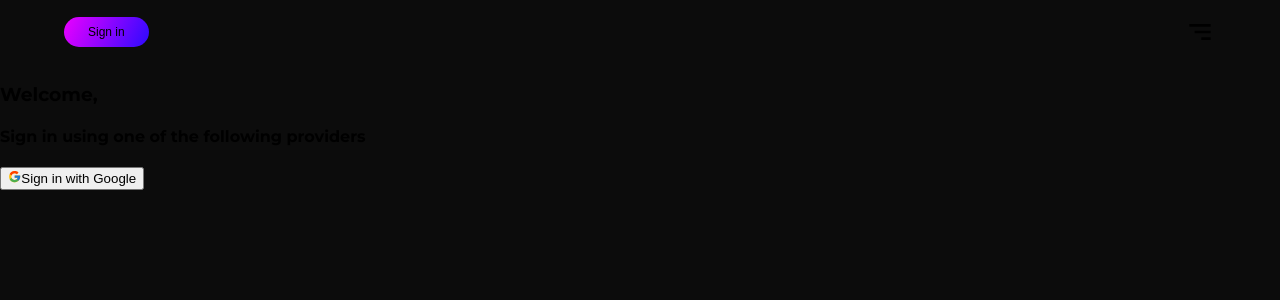
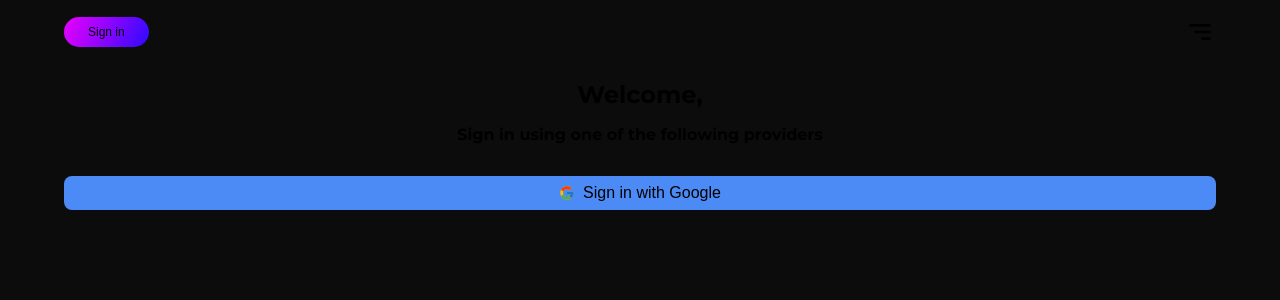
Before and after one commit to Airhacker/PROJECT-DYSON, a Next.js app: page /auth/login in a window 1280 px wide. Shown: the top 300 px of the page. Built offline with nearby package versions, Linux system fonts and the light colour scheme; no server answers.

Commit message:
dashboard component

```diff
--- a/pages/auth/dashboard.jsx
+++ b/pages/auth/dashboard.jsx
@@ -3,6 +3,7 @@ import { auth } from "../../utils/firebase";
 import { useAuthState } from "react-firebase-hooks/auth";
 import { useRouter } from "next/router";
 import { useEffect } from "react";
+import UserList from "../../components/UserList";
 
 const Dashboard = () => {
   const route = useRouter();
@@ -20,8 +21,8 @@ const Dashboard = () => {
 
   return (
     <div className={styles.container}>
-      <h1>Your Dashboard</h1>
       <button onClick={() => auth.signOut()}>Sign Out</button>
+      <UserList />
     </div>
   );
 };
--- a/pages/auth/login.jsx
+++ b/pages/auth/login.jsx
@@ -1,6 +1,7 @@
 import { FcGoogle } from "react-icons/fc";
 import { signInWithRedirect, GoogleAuthProvider } from "firebase/auth";
 import { auth, db } from "../../utils/firebase";
+import styles from "../../styles/Login.module.css";
 import { useRouter } from "next/router";
 import { useAuthState } from "react-firebase-hooks/auth";
 import { useEffect } from "react";
@@ -15,21 +16,24 @@ const Login = () => {
   const GoogleLogin = async () => {
     try {
       await signInWithRedirect(auth, googleProvider);
-      if (user) {
-        route.push("/");
-      }
+      route.push("/");
     } catch (error) {
       console.log(error);
     }
   };
 
   const updateUser = async () => {
-    await setDoc(doc(db, "users", user.uid), {
-      displayName: user.displayName,
-      displayPicture: user.photoURL,
-      userId: user.uid,
-      loginTime: serverTimestamp(),
-    });
+    await setDoc(
+      doc(db, "users", user.uid),
+      {
+        displayName: user.displayName,
+        displayPicture: user.photoURL,
+        userId: user.uid,
+        userEmail: user.email,
+        loginTime: serverTimestamp(),
+      },
+      { merge: true }
+    );
   };
 
   useEffect(() => {
@@ -45,7 +49,7 @@ const Login = () => {
   }, [user]);
 
   return (
-    <div>
+    <div className={styles.container}>
       <h3>Welcome,</h3>
       <h4>Sign in using one of the following providers</h4>
       <button onClick={GoogleLogin}>
--- a/styles/Dashboard.module.css
+++ b/styles/Dashboard.module.css
@@ -10,7 +10,7 @@
 }
 
 .container h1 {
-  font-size: 2rem;
+  font-size: 1.5rem;
   font-weight: 700;
   margin: 0;
 }
--- /dev/null
+++ b/styles/Login.module.css
@@ -0,0 +1,35 @@
+.container {
+  width: 90%;
+  margin: 0 auto;
+  display: flex;
+  flex-direction: column;
+  align-items: center;
+  justify-content: center;
+}
+
+.container h3 {
+  font-size: 1.5rem;
+  margin: 1rem 0rem;
+}
+
+.container h4 {
+  font-size: 1rem;
+  margin: 0rem;
+  padding-bottom: 1rem;
+  text-align: center;
+}
+
+.container button {
+  width: 100%;
+  display: flex;
+  align-items: center;
+  justify-content: center;
+  gap: 0.5rem;
+  margin: 1rem 0rem;
+  padding: 0.5rem;
+  font-size: 1rem;
+  border: none;
+  border-radius: 0.5rem;
+  cursor: pointer;
+  background-color: #4c8bf5;
+}
--- /dev/null
+++ b/styles/UserList.module.css
@@ -0,0 +1,64 @@
+.container {
+  display: flex;
+  flex-direction: column;
+  width: 90%;
+  margin: 0 auto;
+  align-items: center;
+  justify-content: center;
+}
+
+.container h1 {
+  font-size: 1.5rem;
+  font-weight: 700;
+  margin: 0;
+}
+
+.container hr {
+  width: 100%;
+  border: 1px solid #e5e5e5;
+  background-color: white;
+  border-radius: 15px;
+  margin: 1rem 0rem;
+}
+
+.userContainer {
+  display: flex;
+  flex-direction: column;
+  align-items: center;
+  justify-content: center;
+  width: 100%;
+  gap: 1rem;
+}
+
+.userCards {
+  display: flex;
+  flex-direction: row;
+  align-items: center;
+  justify-content: flex-start;
+  width: 100%;
+  gap: 1rem;
+}
+
+.userCards img {
+  width: 50px;
+  height: 50px;
+  border-radius: 50%;
+}
+
+.userCards div {
+  display: flex;
+  flex-direction: column;
+  width: 100%;
+  height: 100%;
+  gap: 0.5rem;
+}
+
+.userCards h3 {
+  margin: 0rem;
+  font-size: 1rem;
+}
+
+.userCards span {
+  font-size: 0.75rem;
+  color: #a0a0a0;
+}
```
Also changed, not shown: components/UserList.jsx (added, +40 -0 lines).
